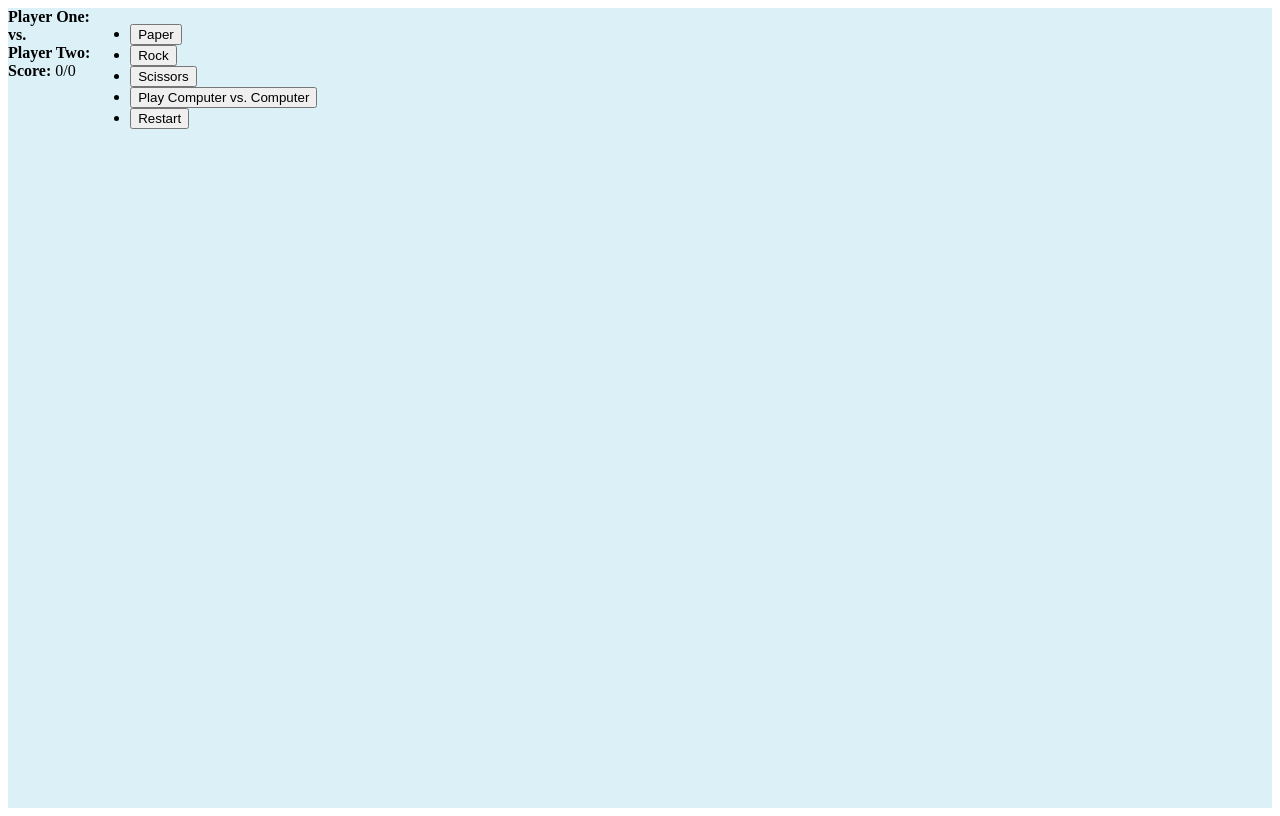
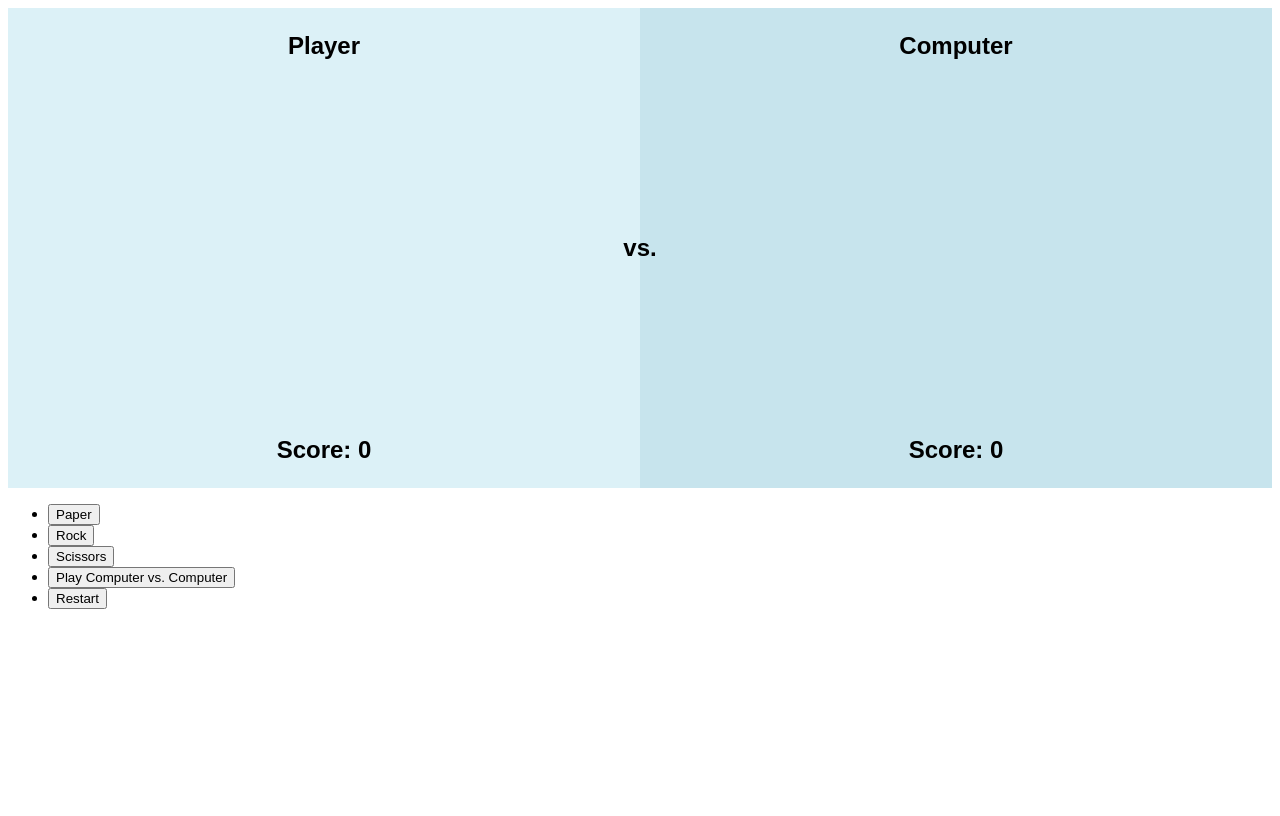
Before and after one commit to julianusti/rps, a website built with webpack: page index.html in a window 1280 px wide. Built offline with nearby package versions, Linux system fonts and the light colour scheme.

Commit message:
add styling for game board

```diff
--- a/index.html
+++ b/index.html
@@ -12,17 +12,34 @@
   <noscript>
     You need to enable JavaScript to run this app.
   </noscript>
-  <div class="game-board" id="app">
-    <section>
-      <div class="game-player-one-shape">
-        <strong>Player One:</strong> <span></span>
+  <div id="app">
+    <section class="game-board-container">
+      <div class="player-one">
+        <div class="name">
+          Player
+        </div>
+        <div class="shape">
+          <span></span>
+        </div>
+        <div class="score">
+          <label>Score:</label>
+          <span>0</span>
+        </div>
       </div>
-      <strong>vs.</strong>
-      <div class="game-player-two-shape">
-        <strong>Player Two:</strong> <span></span>
+      <div class="versus">
+        <strong>vs.</strong>
       </div>
-      <div class="game-current-score">
-        <strong>Score:</strong> <span>0/0</span>
+      <div class="player-two">
+        <div class="name">
+          Computer
+        </div>
+        <div class="shape">
+          <span></span>
+        </div>
+        <div class="score">
+          <label>Score:</label>
+          <span>0</span>
+        </div>
       </div>
     </section>
     <section class="game-footer">
--- a/src/components/playersMoveObserver/$moves.js
+++ b/src/components/playersMoveObserver/$moves.js
@@ -5,10 +5,10 @@ import { $ } from '../../utils'
  */
 export default class Moves {
   constructor() {
-    this.$playerOnelabel = $('.game-player-one-shape')
+    this.$playerOnelabel = $('.player-one')
     this.$playerOneMoveLabel = this.$playerOnelabel.querySelector('span')
 
-    this.$playerTwolabel = $('.game-player-two-shape')
+    this.$playerTwolabel = $('.player-two')
     this.$playerTwoMoveLabel = this.$playerTwolabel.querySelector('span')
   }
 
--- a/src/components/scoreObserver/$score.js
+++ b/src/components/scoreObserver/$score.js
@@ -5,11 +5,16 @@ import { $ } from '../../utils'
  */
 export default class ScoreLabel {
   constructor() {
-    this.$label = $('.game-current-score')
-    this.$labelScore = this.$label.querySelector('span')
+    this.$playerOnelabel = $('.player-one .score')
+    this.$playerOneScoreLabel = this.$playerOnelabel.querySelector('span')
+
+    this.$playerTwolabel = $('.player-two .score')
+    this.$playerTwoScoreLabel = this.$playerTwolabel.querySelector('span')
   }
 
-  updateLabel(score = '0/0') {
-    this.$labelScore.innerText = score
+  updateLabel(score) {
+    const { playerOne, playerTwo } = score
+    this.$playerOneScoreLabel.innerText = playerOne
+    this.$playerTwoScoreLabel.innerText = playerTwo
   }
 }
--- a/src/components/scoreObserver/index.js
+++ b/src/components/scoreObserver/index.js
@@ -18,7 +18,7 @@ export default class ScoreObserver {
       return
     }
 
-    this.$score.updateLabel(`${score.playerOne}/${score.playerTwo}`)
+    this.$score.updateLabel(score)
   }
 
   init() {
--- a/src/styles/main.scss
+++ b/src/styles/main.scss
@@ -1,7 +1,61 @@
-$azureish-whte: #dcf1f7;
+body {
+  font-family: sans-serif;
+}
 
-.game-board {
-  height: 100vh;
+$azure-white: #dcf1f7;
+$columbia-blue: #c7e4ed;
+
+.game-board-container {
+  height: 480px;
+  font-size: 12px;
   display: flex;
-  background: $azureish-whte;
+  position: relative;
+
+  .player {
+    display: flex;
+    justify-content: space-between;
+    flex-direction: column;
+    align-items: center;
+    width: 100%;
+
+    .name {
+      font-size: 24px;
+      font-weight: 600;
+      padding-top: 1em;
+    }
+
+    .shape {
+      font-size: 24px;
+      text-transform: uppercase;
+      padding: 1em;
+    }
+
+    .score {
+      font-size: 24px;
+      font-weight: 600;
+      padding-bottom: 1em;
+    }
+  }
+
+  .player-one {
+    @extend .player;
+    background: $azure-white;
+  }
+
+  .player-two {
+    @extend .player;
+    background: $columbia-blue;
+  }
+
+  .versus {
+    display: flex;
+    position: absolute;
+    justify-content: center;
+    align-items: center;
+    top: 0;
+    left: 0;
+    right: 0;
+    bottom: 0;
+    font-size: 2em;
+  }
 }
```
